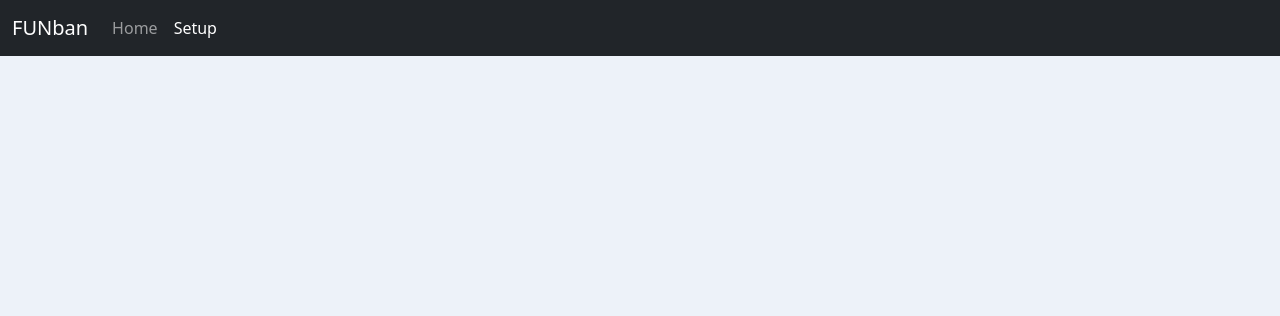
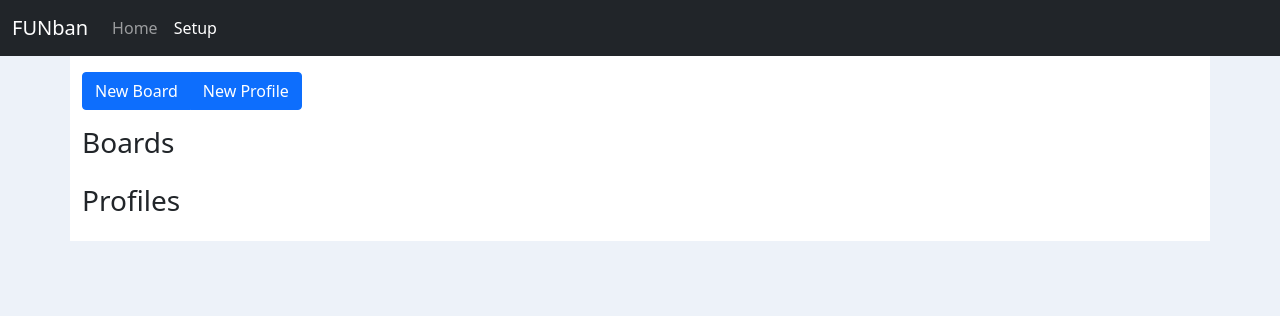
Before and after one commit to MrChuckomo/funban, a Flask app: page /setup in a window 1280 px wide. Shown: the top 316 px of the page. Run offline with Flask 2, Linux system fonts and the light colour scheme; data that the repository does not hold is empty; some libraries are stand-ins or nearby versions.

Commit message:
Pass config data to setup page
- style setup page to display boards and profiles

```diff
--- a/index/routes.py
+++ b/index/routes.py
@@ -42,10 +42,16 @@ def home():
 
 @app.route('/setup', methods=['GET'])
 def setup():
+    db = TinyDB(f'{app.config["RES_FOLDER"]}config.json')
+    boards = db.table('boards')
+    profiles = db.table('profiles')
+
     return render_template(
         'setup.html',
         app_title='Funban Setup',
         active_setup='active',
+        all_boards=boards.all(),
+        all_profiles=profiles.all(),
     )
 
 
--- a/index/templates/home.html
+++ b/index/templates/home.html
@@ -2,6 +2,7 @@
 {% block content %}
 
 <div class="container-fluid my-3">
+
     <div class="btn-toolbar mb-3" role="toolbar" aria-label="Toolbar with button groups">
         <div class="btn-group me-2" role="group">
             <div class="dropdown">
--- a/index/templates/setup.html
+++ b/index/templates/setup.html
@@ -1,7 +1,71 @@
 {% extends 'base.html' %}
 {% block content %}
 
-<div class="container-fluid my-3">
+<div class="container bg-white py-3">
+
+    <div class="btn-toolbar" role="toolbar" aria-label="Toolbar with button groups">
+        <div class="btn-group" role="group">
+            <button class="btn btn-primary">New Board</button>
+            <button class="btn btn-primary">New Profile</button>
+        </div>
+    </div>
+
+    <!-- NOTE: Boards configurations -->
+    <div class="py-3">
+        <h3>Boards</h3>
+
+        <div class="row row-cols-1 row-cols-md-2 row-cols-lg-4 row-cols-xl-5 g-3">
+            {% for board in all_boards %}
+            <div class="col">
+                <div class="card bg-light">
+                    <div class="card-body">
+                        <h5 class="card-title">
+                            {{ board['name'] }}
+                            <i class="bi bi-pencil-square"></i>
+                        </h5>
+                        {% for issue in board['issue_categories'] %}
+                        <span class="badge rounded-pill bg-{{ issue['color'] }}">{{ issue['name'] }}</span>
+                        {% endfor %}
+                    </div>
+                </div>
+            </div>
+            {% endfor %}
+        </div>
+    </div>
+
+    <!-- NOTE: Profile configurations -->
+    <div class="py-3">
+        <h3>Profiles</h3>
+
+        <div class="row row-cols-1 row-cols-md-2 row-cols-lg-4 row-cols-xl-5 g-3">
+            {% for profile in all_profiles %}
+            <div class="col">
+                <div class="card bg-light">
+                    <div class="card-body p-0">
+                        <h5 class="card-title p-3">
+                            {{ profile['name'] }}
+                            <i class="bi bi-pencil-square"></i>
+                        </h5>
+                        <ol class="list-group list-group-numbered list-group-flush">
+                            {% for lane in profile['lanes'] %}
+                            <li class="list-group-item d-flex justify-content-between align-items-start bg-light">
+                                <div class="ms-2 me-auto fw-bold">
+                                    <i class="bi {{ lane['icon'] }}"></i>
+                                    {{ lane['name'] }}
+                                </div>
+
+                                {% if lane['is_archive'] %}
+                                <span class="text-danger"><i class="bi bi-trash"></i></span>
+                                {% endif %}
+                            </li>
+                            {% endfor %}
+                        </ol>
+                    </div>
+                </div>
+            </div>
+            {% endfor %}
+        </div>
+    </div>
 
 </div>
 
```
